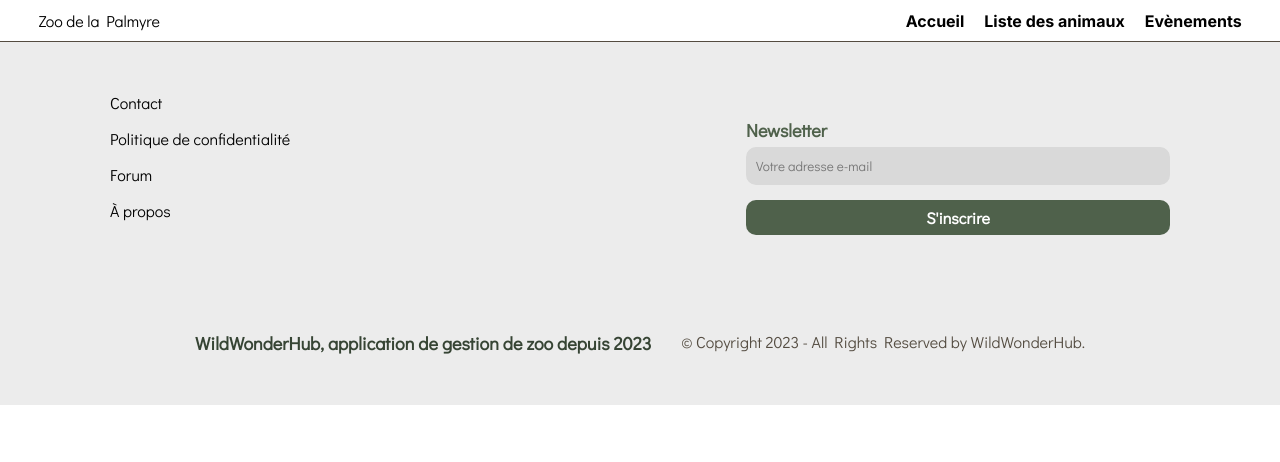
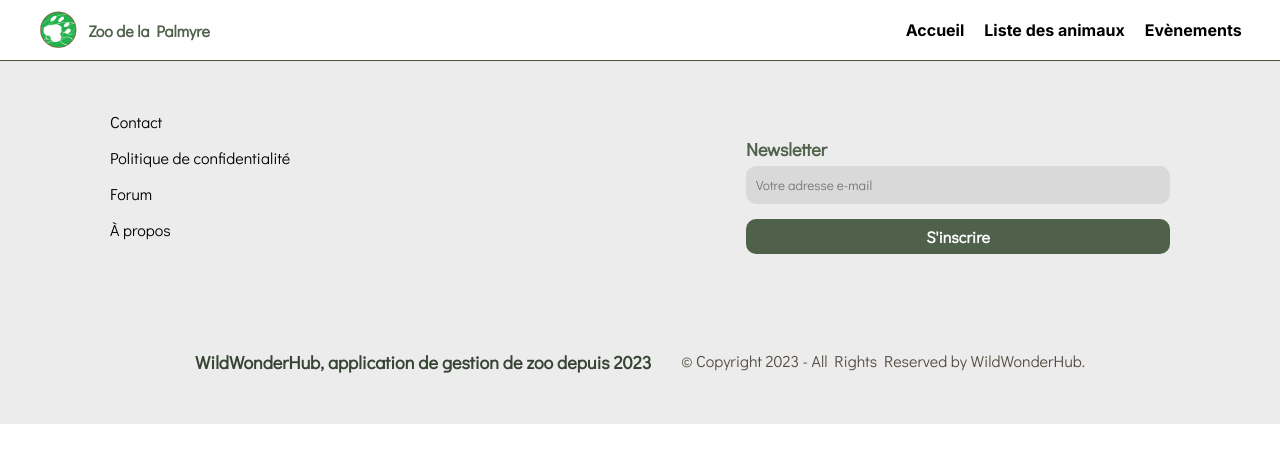
Before and after one commit to Veskroy/ProjetZoo-version2-part2-Front, a React (Vite) app: page / in a window 1280 px wide. Shown: the top 462 px of the page. Built offline with nearby package versions, Linux system fonts and the light colour scheme; no server answers; a web font is replaced by a local one.

Commit message:
Ajout du logo au Header

```diff
--- a/src/components/page/Header.jsx
+++ b/src/components/page/Header.jsx
@@ -5,7 +5,10 @@ export default function Header() {
     return (
         <header className="header">
             <div className="main-infos">
-                Zoo de la Palmyre
+                <a href="">
+                    <img src="/public/assets/images/logos/LogoSAE_Zoo.png" className="logo" alt="logo"/>
+                    Zoo de la Palmyre
+                </a>
             </div>
             <nav className="ul-links">
                 <div>
```
